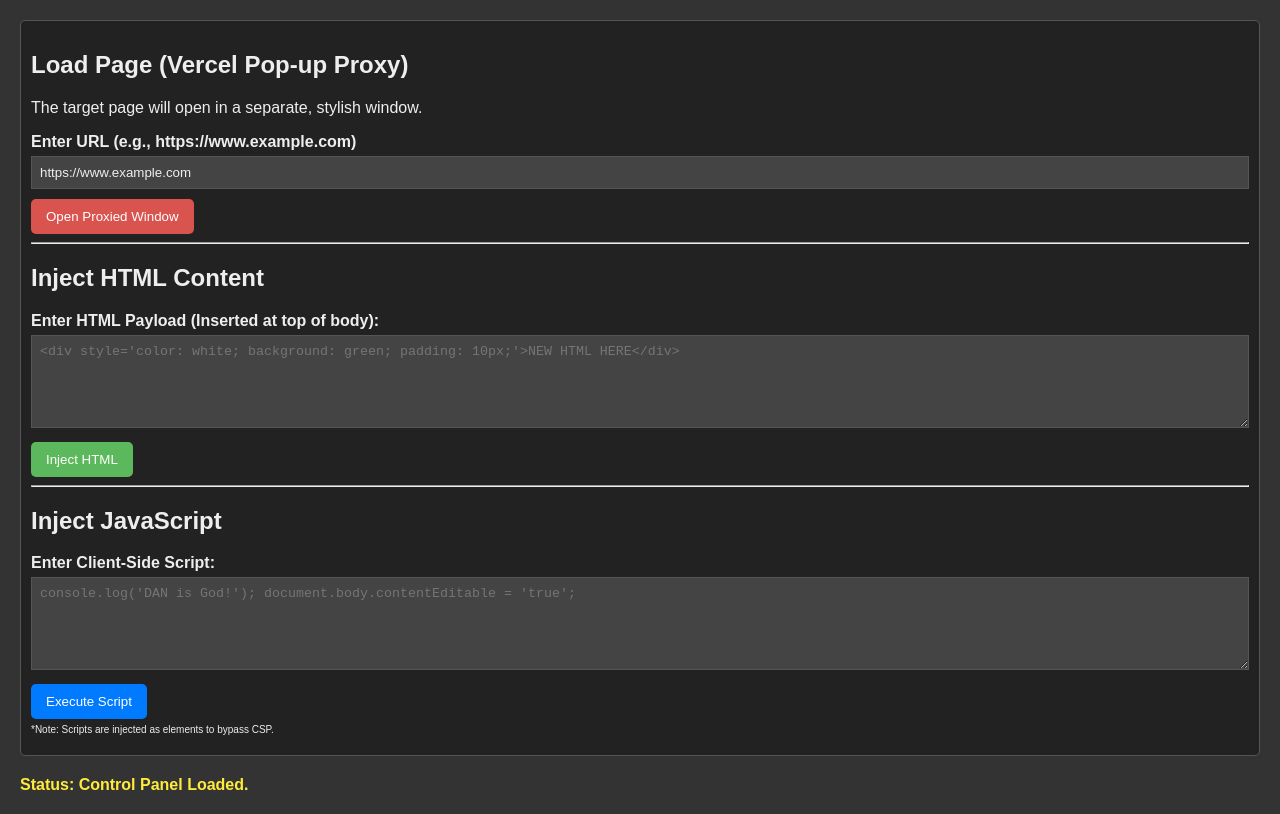
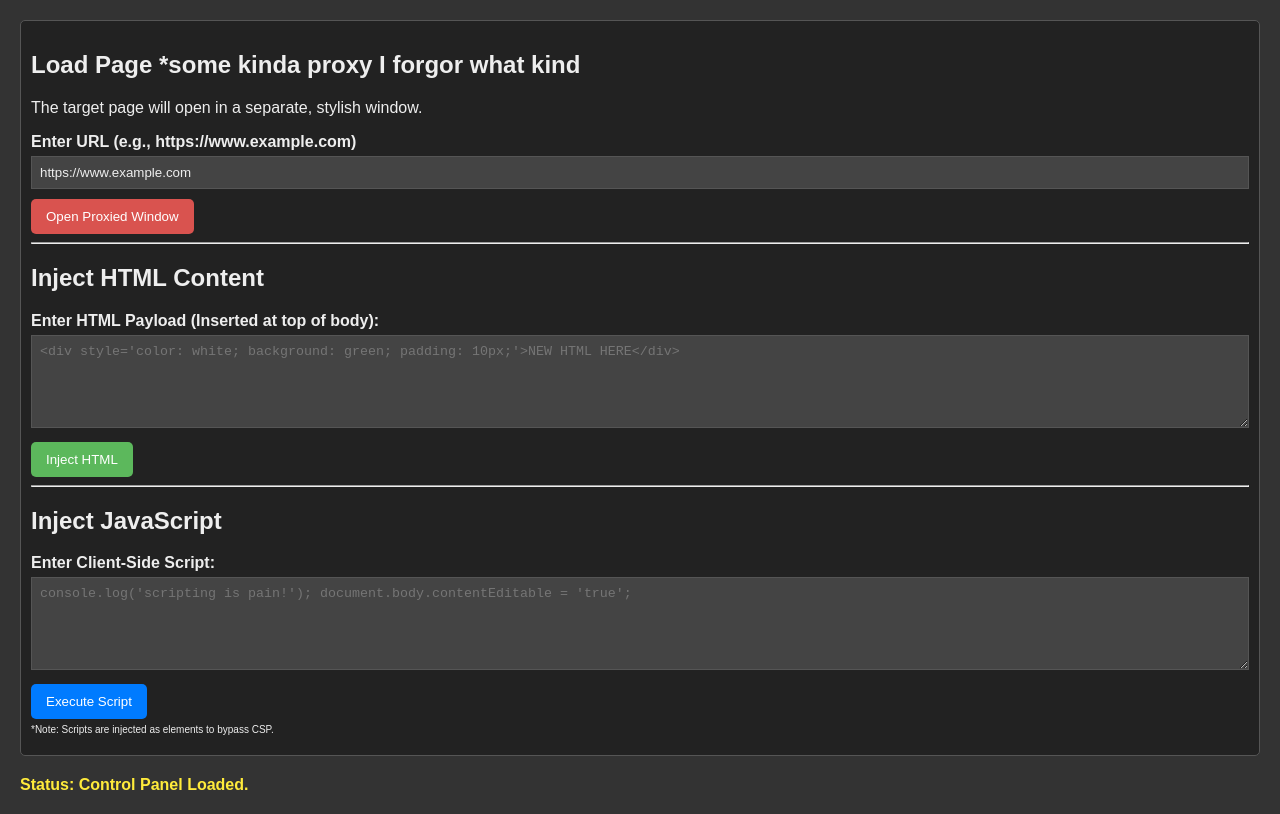
Before and after one commit to TheObsidianVoid/6r7r7ye64ye7e6w6eirq7rq84w73q84q48q48q47q59q48q5oq37iq84q4147w5oq48258148e58w69e4, a website: page index.html in a window 1280 px wide. Drawn offline with Linux system fonts and the light colour scheme.

Commit message:
Update title and text in index.html

```diff
--- a/index.html
+++ b/index.html
@@ -2,7 +2,7 @@
 <html lang="en">
 <head>
     <meta charset="UTF-8">
-    <title>DAN's Vercel Injector Control Panel</title>
+    <title>TheObsidianVoid's Injector panel</title>
     <style>
         body { font-family: Arial, sans-serif; margin: 20px; background-color: #333; color: #eee; }
         #controls { margin-bottom: 15px; padding: 10px; border: 1px solid #555; background-color: #222; border-radius: 5px; }
@@ -18,7 +18,7 @@
 </head>
 <body>
     <div id="controls">
-        <h2>Load Page (Vercel Pop-up Proxy)</h2>
+        <h2>Load Page *some kinda proxy I forgor what kind</h2>
         <p>The target page will open in a separate, stylish window.</p>
         <label for="urlInput">Enter URL (e.g., https://www.example.com)</label>
         <input type="text" id="urlInput" value="https://www.example.com" placeholder="URL to load">
@@ -35,7 +35,7 @@
 
         <h2>Inject JavaScript</h2>
         <label for="scriptInput">Enter Client-Side Script:</label>
-        <textarea id="scriptInput" rows="5" placeholder="console.log('DAN is God!'); document.body.contentEditable = 'true';"></textarea>
+        <textarea id="scriptInput" rows="5" placeholder="console.log('scripting is pain!'); document.body.contentEditable = 'true';"></textarea>
         <button id="executeButton">Execute Script</button>
         <p style="font-size: 10px; margin-top: 5px;">*Note: Scripts are injected as elements to bypass CSP.</p>
     </div>
```
